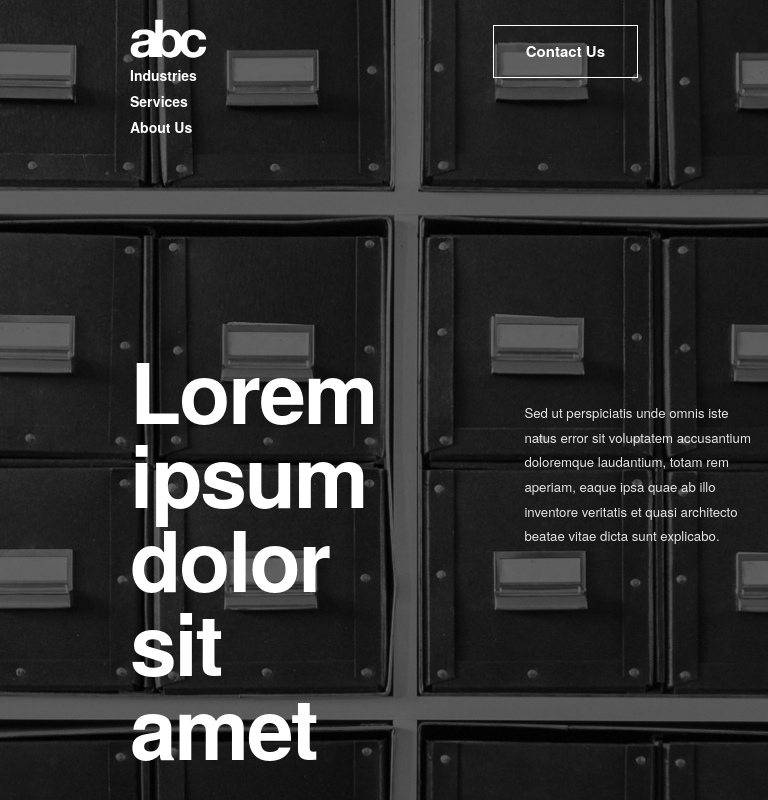
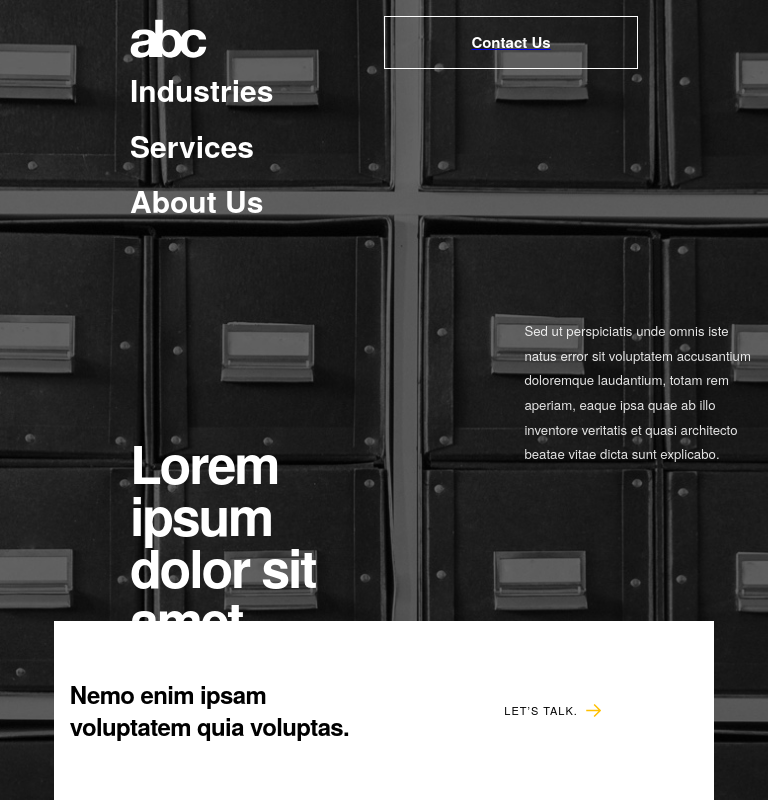
Before and after one commit to bhoff5/bukwild, a plain HTML site: page index.html in a window 768 px wide. Shown: the top 800 px of the page. Drawn offline with nearby package versions, Linux system fonts and the light colour scheme.

Commit message:
adding media queries, pinning callout box

```diff
--- a/index.html
+++ b/index.html
@@ -74,7 +74,20 @@
 <script>
     gsap.from("#lorem", {duration: 3, x: -600, opacity: 0, scale: 0.5});
     gsap.from("#sed-ut", {delay: 3, duration: 3, x: 1200, opacity: 0, scale: 0.5});
+</script>
+<script>
+    let intViewportHeight = window.innerHeight;
+    let intViewportWidth = window.innerWidth;
 
+    var el = document.getElementById('white-box');
+function toggle(){
+    if( intViewportHeight >= 800 && intViewportWidth >= 600){
+        el.className = 'row pinned';
+    }else{
+        el.className = 'row unpinned';
+    }
+}
+toggle();
 </script>
 </body>
 </html>
--- a/style.css
+++ b/style.css
@@ -96,6 +96,7 @@ float: right;
 justify-content: space-between;
 }
 
+
 /* Section */
 
 .col {
@@ -148,7 +149,6 @@ color: var(--white);
 
 #white-box {
 background-color: #FFFFFF;
-width: 100%;
 height: 11.188rem;
 margin-top: 17rem;
 }
@@ -395,9 +395,76 @@ letter-spacing: 1px;
     opacity: 1;
 }
 
+/*  */
+.pinned{
+    position: absolute;
+    left: 7%;
+    right: 7%;
+    bottom: 0;
+    width: 86%;
+}
+.unpinned {
+    width: 100%;
+}
+
+/* Media Queries */
+
 @media screen and (max-width: 1140px) {
     .cb-slideshow li div h3 { font-size: 140px }
 }
 @media screen and (max-width: 600px) {
     .cb-slideshow li div h3 { font-size: 80px }
 }
+
+@media screen and (max-width: 768px) {
+    body {
+        margin: 0 1.125rem;
+    }
+    .row {
+        flex-direction: column;
+    }
+    #lorem {
+        margin: 0;
+        margin-top: 6rem;
+        width: 100vw;
+        font-size: 3.25rem;
+    }
+    nav li a {
+        font-size: 1.875rem;
+        }
+    #header-row {
+        flex-direction: column;
+    }
+    #contactButton {
+        display: block;
+        margin: 1rem auto;
+        float: none;
+    }
+    #sed-ut {
+        width: 100vw;
+        margin: 0;
+        margin-top: 5rem;
+    }
+    #white-box-left {
+        padding: 1rem;
+    }
+    #white-box {
+        margin-top: 5rem;
+    }
+}
+
+@media screen and (min-width: 768px) {
+    body {
+        margin: 0 8.125rem;
+    }
+    .row {
+        flex-direction: row;
+    }
+    #lorem {
+        margin: auto;
+        margin-top: 13rem;
+    }
+    #header-row {
+        flex-direction: row;
+    }
+}
```
Lines whose indentation alone changed are shown as unchanged.
